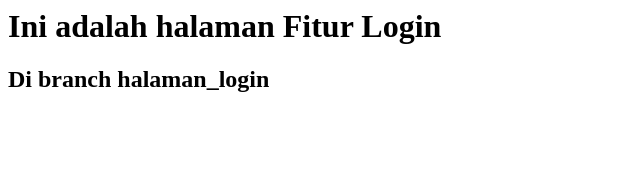
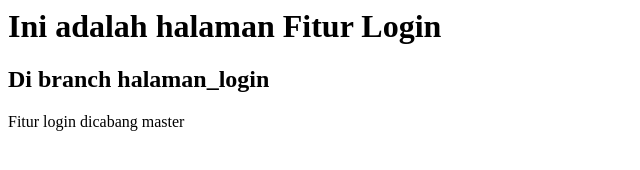
Before and after one commit to khabibmustofa/belajar-git, a plain HTML site: page login.html in a window 1280 px wide. Shown: the whole page, without its empty margins (0-640 px from the left). Drawn offline with Linux system fonts and the light colour scheme.

Commit message:
Melakukan perubahan login.html

```diff
--- a/login.html
+++ b/login.html
@@ -6,5 +6,6 @@
 	<body>
 		<h1>Ini adalah halaman Fitur Login</h1>
 		<h2>Di branch halaman_login</h2>
+		<p>Fitur login dicabang master</p>
 	</body>
 </html>
```
